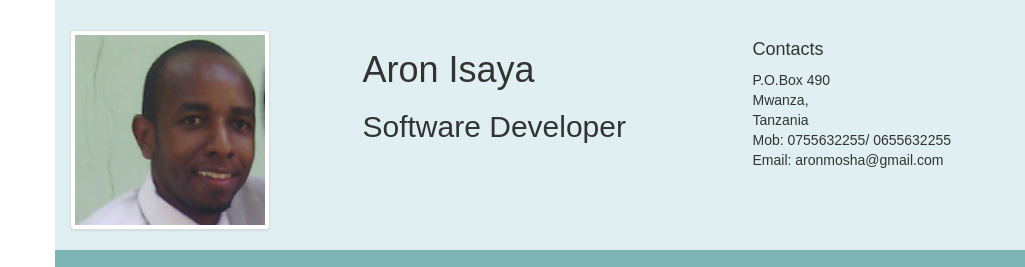
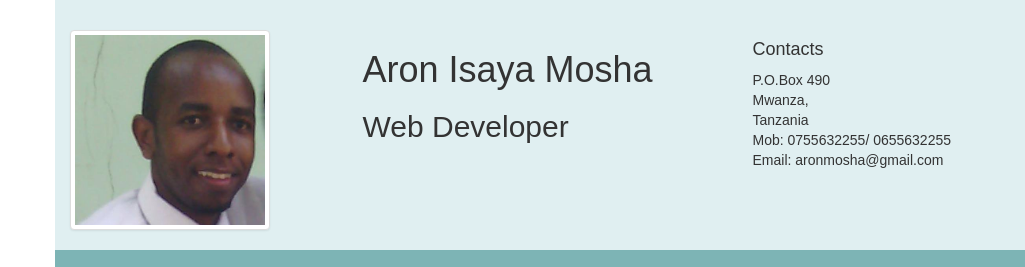
Before and after one commit to aronmosha/aronmosha.github.io, a plain HTML site: page index.html in a window 1280 px wide. Shown: the top 267 px of the page, 0-1025 px from the left. Drawn offline with Linux system fonts and the light colour scheme; files whose address does not match are found by name.

Commit message:
Add Surname to Aron Isaya

```diff
--- a/index.html
+++ b/index.html
@@ -16,25 +16,7 @@
 
 </head>
 <body>
-<!-- 	<div class="row">
-	<nav class="navbar navbar-inverse" role="navigation">
-	      <div class="container">
-	        <div class="navbar-header">
-	          <button type="button" class="navbar-toggle" data-toggle="collapse" data-target="#navbar-collapse">
-	            <span class="sr-only">Toggle Navigation</span>
-	            <span class="icon-bar"></span>
-	            <span class="icon-bar"></span>
-	            <span class="icon-bar"></span>
-	          </button>
 
-	          <a class="navbar-brand" href="/">Hello World </a>
-	        </div>
-
-
-	      </div>
-	    </nav>
-	</div> -->
-<!-- <div class="container-fluid"> -->
 	<div class="container">
 		<div class="row header">
 			<div class="col-md-3">
@@ -42,8 +24,8 @@
 
 			</div>
 			<div class="col-md-4">
-				<h1>Aron Isaya</h1>
-				<h2>Software Developer</h2>
+				<h1>Aron Isaya Mosha</h1>
+				<h2>Web Developer</h2>
 			</div>
 			<div class="col-md-3">
 
```
